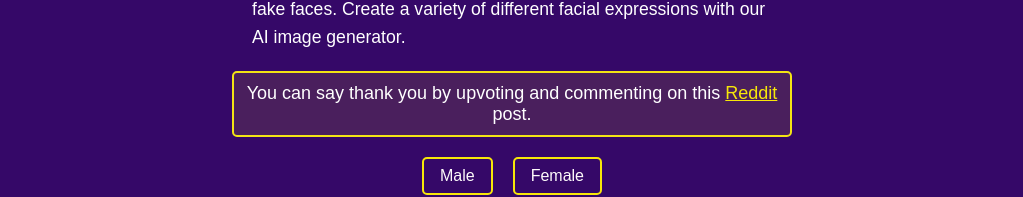
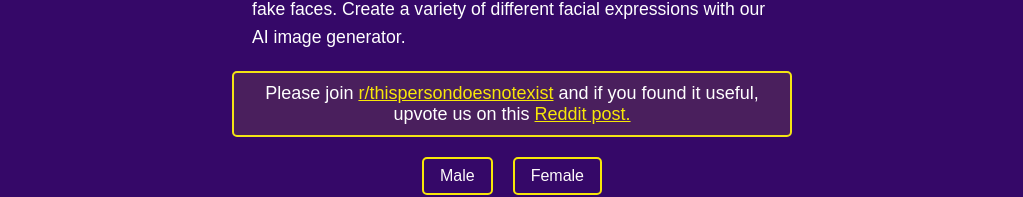
Before and after one commit to seogeek96/tpdnepublic, a Next.js app: page / in a window 1280 px wide. Shown: the part 446-643 px from the top of the page, without its empty margins (128-1151 px from the left). Built offline with nearby package versions, Linux system fonts and the light colour scheme; no server answers; a web font is replaced by a local one.

Commit message:
reddit post updated

```diff
--- a/components/Homepage.tsx
+++ b/components/Homepage.tsx
@@ -36,16 +36,23 @@
       {/* Reddit Box - Only show for English (home page) */}
       {language === 'en' && (
         <div className={styles.borderBox}>
-          You can say thank you by upvoting and commenting on this{" "}
-          <a
+          Please join <a
             href="https://www.reddit.com/r/thispersondonotexist/"
             target="_blank"
             rel="noopener noreferrer nofollow"
             className={styles.link}
           >
-            Reddit
+            r/thispersondoesnotexist
           </a>{" "}
-          post.
+          and if you found it useful, upvote us on this{" "}
+          <a
+            href="https://www.reddit.com/r/thispersondonotexist/comments/1j29klx/the_best_ai_face_generator/"
+            target="_blank"
+            rel="noopener noreferrer nofollow"
+            className={styles.link}
+          >
+            Reddit post.
+          </a>{" "}
         </div>
       )}
 
```
